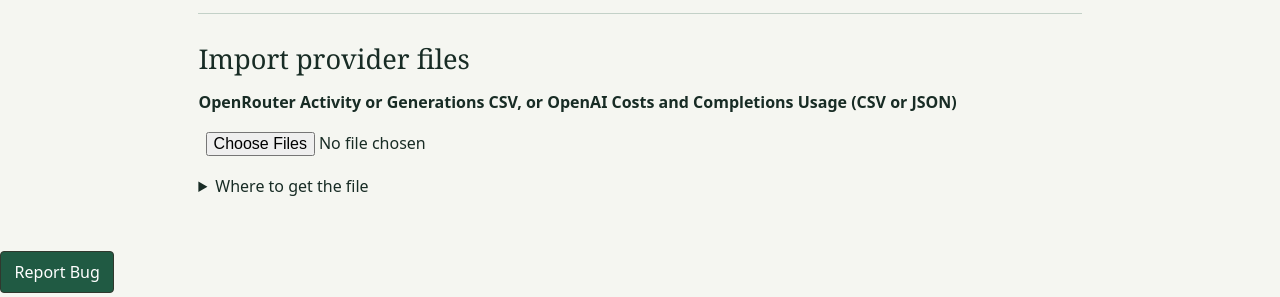
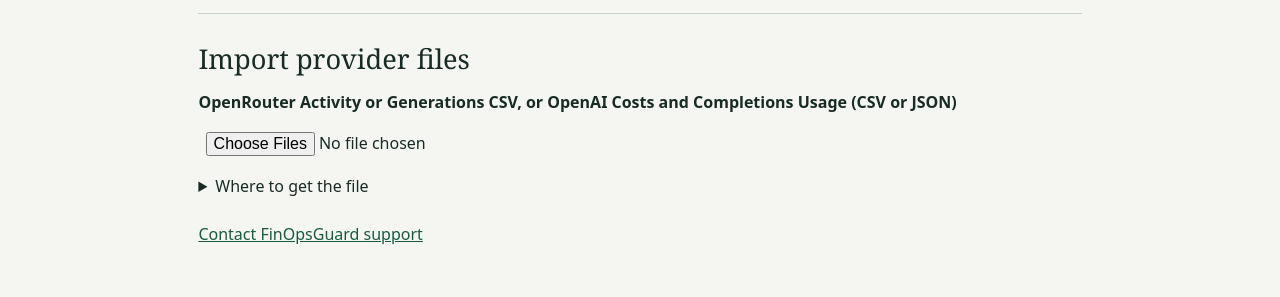
Before and after one commit to caliberfoundry/caliberfoundry.github.io, a plain HTML site: page finopsguard/provider.html in a window 1280 px wide. Shown: the part 345-642 px from the top of the page. Drawn offline with Linux system fonts and the light colour scheme.

Commit message:
Use the private provider import layout and direct product support link

```diff
--- a/finopsguard/provider.html
+++ b/finopsguard/provider.html
@@ -1,5 +1,5 @@
 <!doctype html>
-<html lang="en" data-cf-private-inputs><head><meta charset="utf-8"><meta name="viewport" content="width=device-width,initial-scale=1">
+<html lang="en" data-product-design="finopsguard" data-cf-private-inputs data-cf-no-feedback><head><meta charset="utf-8"><meta name="viewport" content="width=device-width,initial-scale=1">
 <meta http-equiv="Content-Security-Policy" content="default-src 'self'; script-src 'self'; style-src 'self'; connect-src 'self' https://api.gumroad.com; img-src 'self' data:; object-src 'none'; base-uri 'none'; form-action 'none'"><meta http-equiv="X-Content-Type-Options" content="nosniff">
 <title>Provider export savings estimate | FinOpsGuard</title><link rel="stylesheet" href="../assets/css/file-workbench.css"><link rel="stylesheet" href="provider.css">
 <script src="/assets/js/cf-telemetry.js" defer></script><script src="license.js" defer></script><script src="gumroad-license.js" defer></script><script type="module" src="provider-ui.mjs"></script></head>
@@ -25,4 +25,4 @@
 <button id="downloadEstimate" type="button">Download estimate JSON</button><div id="unlockPanel" hidden>
 <label for="providerLicenseKey">FinOpsGuard Pro license key</label><input id="providerLicenseKey" type="password" autocomplete="off">
 <button id="providerUnlock" type="button">Verify and unlock export</button> <a href="https://caliberfoundry.gumroad.com/l/finopsguard-pro">Buy a license</a>
-</div><p id="exportNote" role="status"></p></div></section></main></body></html>
+</div><p id="exportNote" role="status"></p></div></section><footer><a data-native-mailto="1" href="mailto:engineering@caliberfoundry.com?subject=FinOpsGuard%20provider%20export">Contact FinOpsGuard support</a></footer></main></body></html>
```
